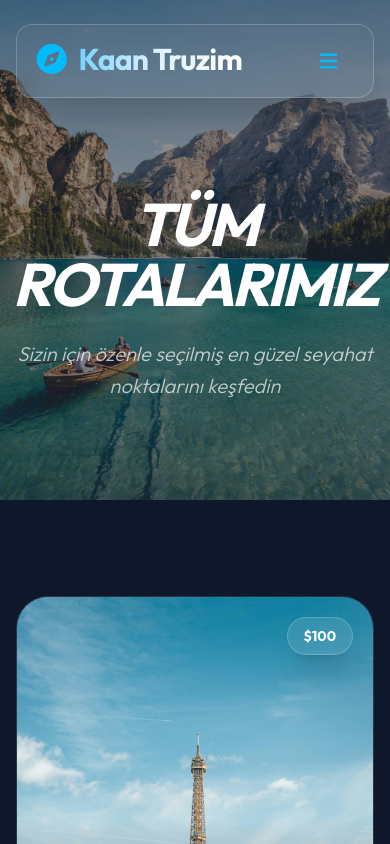
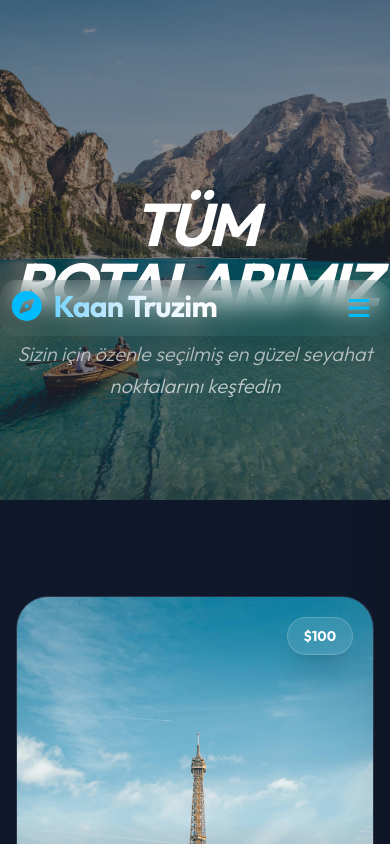
Before and after one commit to KaanEnnes/Proje-Travel, a React (Vite) app in the folder travel-site/: page /destinations in a window 390 px wide. Shown: the top 844 px of the page. Built offline with nearby package versions, Linux system fonts and the light colour scheme.

Commit message:
Update Topbar.jsx

```diff
--- a/travel-site/src/components/Topbar.jsx
+++ b/travel-site/src/components/Topbar.jsx
@@ -1,5 +1,5 @@
 import { FontAwesomeIcon } from "@fortawesome/react-fontawesome";
-import { faCompass, faBars } from "@fortawesome/free-solid-svg-icons";
+import { faCompass, faBars, faXmark } from "@fortawesome/free-solid-svg-icons";
 import { Link } from "react-router-dom";
 import { useState } from "react";
 
@@ -10,29 +10,52 @@ export default function Topbar() {
     const [isMenuOpen, setIsMenuOpen] = useState(false);
 
     return (
-        <div className="fixed top-6 left-0 w-full flex justify-center items-center z-50 px-4" style={{ fontFamily: 'Outfit, sans-serif' }}>
-            <div className="w-full md:max-w-5xl mx-auto bg-white/1 p-4 rounded-2xl border border-white/20 backdrop-blur-md flex justify-between items-center shadow-2xl transition-all duration-300 md:hover:bg-white/[0.15]">
+        <div className=" fixed md:top-6 pt-5 left-0 w-full flex justify-center items-center z-50 md:px-4" style={{ fontFamily: 'Outfit, sans-serif' }}>
+            <div className="w-full md:max-w-5xl md:mx-auto bg-white/1 p-2 md:p-4 rounded-2xl md:border border-white/20 backdrop-blur-md flex justify-between items-center shadow-2xl transition-all duration-300 md:hover:bg-white/[0.15]">
                 <h1 className="select-none leading-none">
                     <Link to="/" className="flex items-center gap-2 text-3xl font-extrabold tracking-tight hover:opacity-90 transition-opacity duration-300 pb-1">
                         <FontAwesomeIcon icon={faCompass} className="text-sky-400" />
                         <span className="bg-gradient-to-r from-sky-300 via-sky-100 to-white bg-clip-text text-transparent">Kaan Truzim</span>
                     </Link>
                 </h1>
-                <div className="flex gap-8 items-center text-white/90 font-medium tracking-wide relative" style={{ fontFamily: 'Outfit, sans-serif' }}>
+                <div className="flex gap-8 items-center text-white/90 font-medium tracking-wide " style={{ fontFamily: 'Outfit, sans-serif' }}>
 
-                    <ul className="absolute right-4 md:hidden" onClick={() => setIsMenuOpen(!isMenuOpen)}>
-                        <li className="text-xl hover:text-sky-400 transition-colors duration-300 cursor-pointer">
-                            <FontAwesomeIcon icon={faBars} className="text-sky-400"/>
+                    {/* Mobil Menü Açma/Kapama Butonu */}
+                    <button
+                        className="absolute right-4 md:hidden text-2xl text-sky-400 hover:text-sky-300 transition-colors duration-300 z-50"
+                        onClick={() => setIsMenuOpen(!isMenuOpen)}
+                    >
+                        <FontAwesomeIcon icon={isMenuOpen ? faXmark : faBars} />
+                    </button>
+
+
+                    {/* Mobil Menü İçeriği */}
+                    <ul className={`fixed rounded-l-2xl top-0 right-0 h-screen w-64 bg-white/95 flex flex-col gap-6 p-10 md:hidden z-[60] transform transition-transform duration-500 ease-in-out shadow-2xl ${isMenuOpen ? 'translate-x-0' : 'translate-x-full'}`}>
+                        <div className="flex justify-between items-center mb-4 border-b border-gray-100 pb-4">
+                            <span className="text-sky-600 font-bold text-xl">Menü</span>
+                            <button onClick={() => setIsMenuOpen(false)} className="text-2xl text-gray-500 hover:text-sky-500 transition-colors">
+                                <FontAwesomeIcon icon={faXmark} />
+                            </button>
+                        </div>
+                        <li className="w-full">
+                            <Link to="/" className="text-gray-800 text-lg font-medium hover:text-sky-500 transition-colors duration-300 flex items-center gap-3" onClick={() => setIsMenuOpen(false)}>
+                                <span className="w-1.5 h-1.5 rounded-full bg-sky-400"></span>
+                                Ana Sayfa
+                            </Link>
+                        </li>
+                        <li className="w-full">
+                            <Link to="/about" className="text-gray-800 text-lg font-medium hover:text-sky-500 transition-colors duration-300 flex items-center gap-3" onClick={() => setIsMenuOpen(false)}>
+                                <span className="w-1.5 h-1.5 rounded-full bg-sky-400"></span>
+                                Hakkımızda
+                            </Link>
+                        </li>
+                        <li className="w-full">
+                            <Link to="/destinations" className="text-gray-800 text-lg font-medium hover:text-sky-500 transition-colors duration-300 flex items-center gap-3" onClick={() => setIsMenuOpen(false)}>
+                                <span className="w-1.5 h-1.5 rounded-full bg-sky-400"></span>
+                                Rotalarımız
+                            </Link>
                         </li>
                     </ul>
-
-                    {isMenuOpen && (
-                        <ul className="absolute top-3 right-0 w-48 bg-white/20 backdrop-blur-lg rounded-xl border border-white/20 flex flex-col gap-3 p-4 md:hidden">
-                            <li><Link to="/" className="relative text-white/90 hover:text-sky-400 transition-colors duration-300 py-1 group" onClick={() => setIsMenuOpen(false)}>Ana Sayfa<span className="absolute left-0 bottom-0 w-0 h-0.5 bg-sky-400 transition-all duration-300 group-hover:w-full"></span></Link></li>
-                            <li><Link to="/about" className="relative text-white/90 hover:text-sky-400 transition-colors duration-300 py-1 group" onClick={() => setIsMenuOpen(false)}>Hakkımızda<span className="absolute left-0 bottom-0 w-0 h-0.5 bg-sky-400 transition-all duration-300 group-hover:w-full"></span></Link></li>
-                            <li><Link to="/destinations" className="relative text-white/90 hover:text-sky-400 transition-colors duration-300 py-1 group" onClick={() => setIsMenuOpen(false)}>Rotalarımız<span className="absolute left-0 bottom-0 w-0 h-0.5 bg-sky-400 transition-all duration-300 group-hover:w-full"></span></Link></li>
-                        </ul>
-                    )}
 
                     <ul className="hidden md:flex gap-8 items-center text-white/90 font-medium tracking-wide">
 
```
